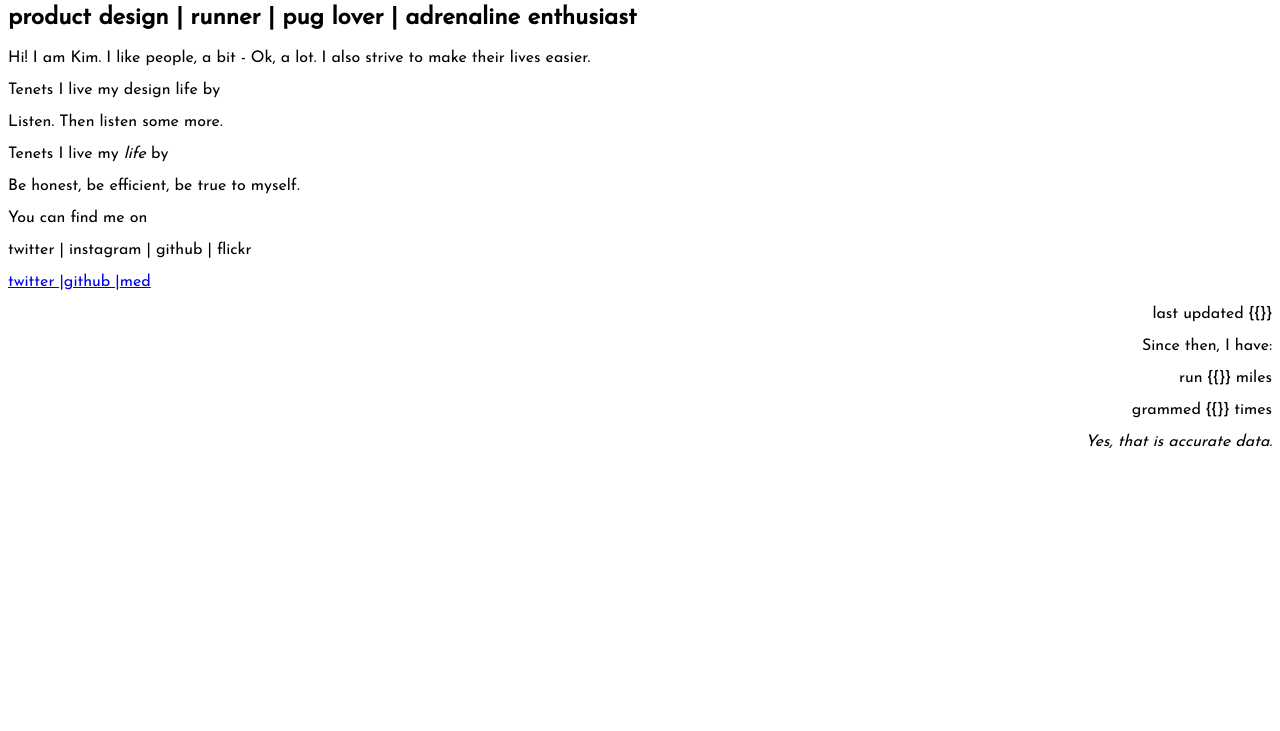
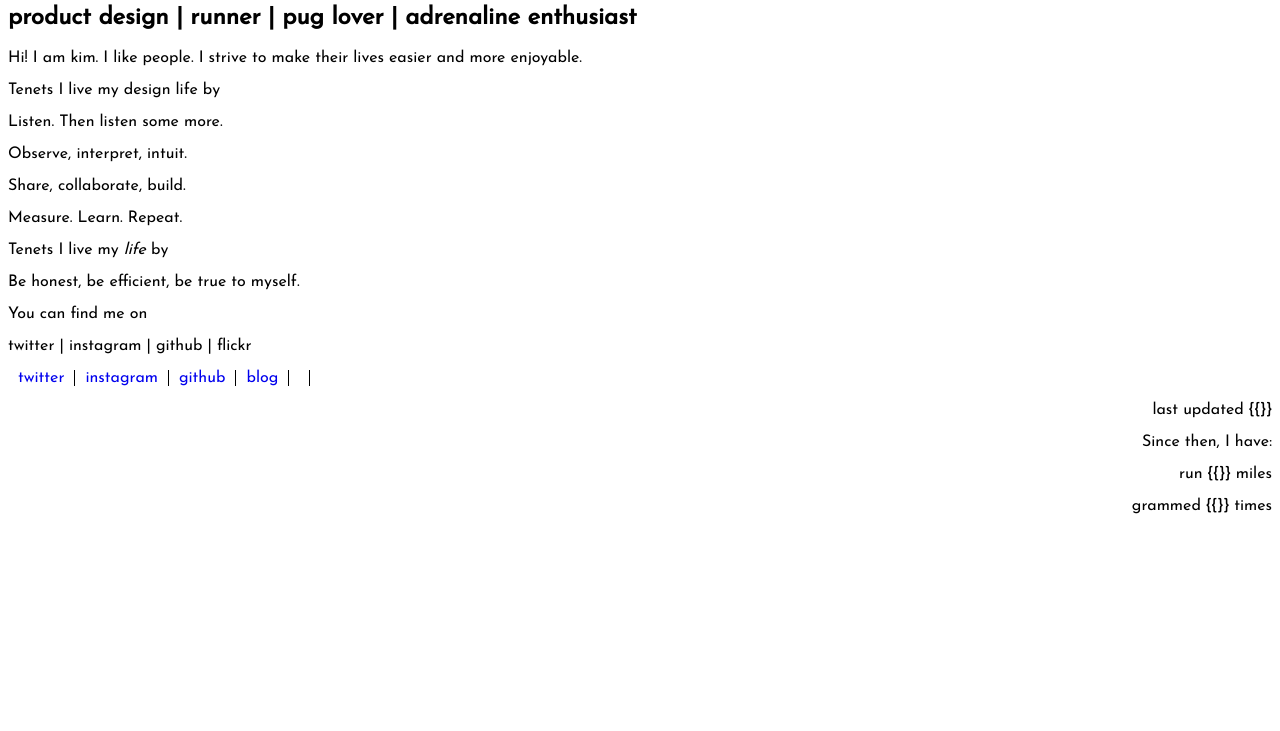
Before and after one commit to kimeberz/minimalist, a plain HTML site: page index.html in a window 1280 px wide. Shown: the part 69-800 px from the top of the page. Drawn offline with Linux system fonts and the light colour scheme.

Commit message:
small tweakins

```diff
--- a/css/main.css
+++ b/css/main.css
@@ -25,5 +25,21 @@ html {
  	list-style-type: none;
     margin: 0;
     padding: 0;
-  		  width: 60px;
+ 	width: 260px;
  }
+
+ li>a{
+ 	text-decoration: none;
+ 	border-right: black 1px solid;
+    padding-right: 10px;
+    padding-left: 10px;
+ }
+
+ li:first-child {
+ 	padding-left: 0;
+ }
+
+ a:hover {
+ 	background-color: #FFB5B6;
+
+ }
--- a/index.html
+++ b/index.html
@@ -9,13 +9,16 @@
 <title>Kimberly Eberz</title>
 <title>Product Designer</title>
 
-<h1>Kimberly Eberz</h1>
+<h1>kimberly eberz</h1>
 <h2>product design | runner | pug lover | adrenaline enthusiast</h2>
 
-<p>Hi! I am Kim. I like people, a bit - Ok, a lot. I also strive to make their lives easier.</p>
+<p>Hi! I am kim. I like people. I strive to make their lives easier and more enjoyable.</p>
 
 <p>Tenets I live my design life by</p>
 <p>Listen. Then listen some more.</p>
+<p>Observe, interpret, intuit.</p>
+<p>Share, collaborate, build.</p>
+<p>Measure. Learn. Repeat.</p>
 
 <p>Tenets I live my <i>life</i> by</p>
 <p>Be honest, be efficient, be true to myself.</p>
@@ -25,14 +28,16 @@
 
  <ul class="list-inline">
 	<li>
- 						    <a href="https://twitter.com/Kimbo636" class="">twitter | </a>
+	    <a href="https://twitter.com/Kimpiler" class="">twitter</a>
 	</li>
     <li>
-                           	<a href="https://github.com/kimeberz" class="">github | </a>
+       	<a href="https://instagram.com/kimboux" class="">instagram</a>
     </li>
-
     <li>
-                            <a href="http://b.kimboux.com/" class="">med</a>
+       	<a href="https://github.com/kimeberz" class="">github</a>
+    </li>
+    <li>
+        <a href="http://b.kimboux.com/" class="">blog</a>
     </li>
     <li>
         <a href="https://www.linkedin.com/pub/kimberly-eberz/57/539/8b4" class=""></a>
@@ -44,7 +49,7 @@
 	<p>Since then, I have:</p>
 	<p>run {{}} miles</p>
 	<p>grammed {{}} times</p>
-	<p><i>Yes, that is accurate data.</i></p>
+	<!-- <p><i>Yes, that is accurate data.</i></p> -->
 </footer>
 
 </body>
```
Lines whose indentation alone changed are shown as unchanged.
